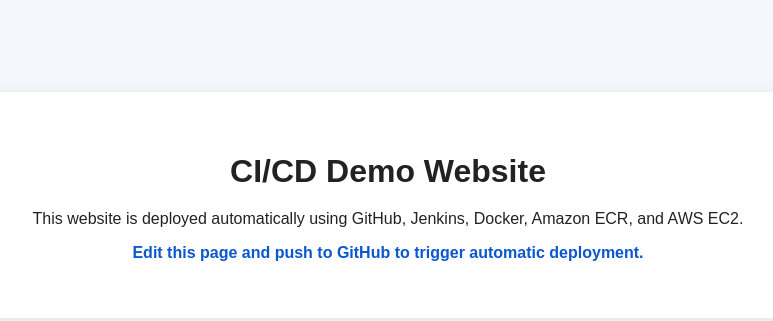
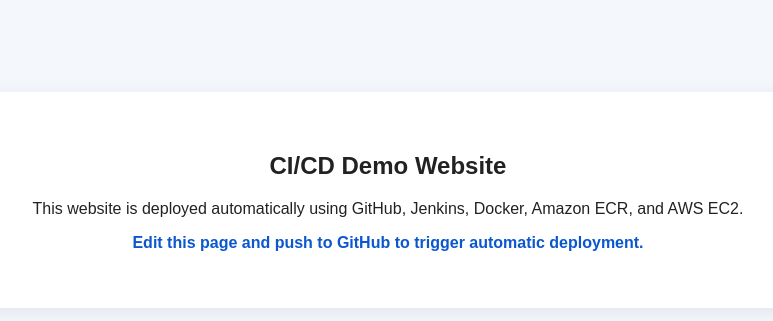
Before and after one commit to radhikaamipara/website-docker-demo, a plain HTML site: page index.html in a window 1280 px wide. Shown: the part 8-329 px from the top of the page, without its empty margins (252-1025 px from the left). Drawn offline with Linux system fonts and the light colour scheme.

Commit message:
Updated website heading

```diff
--- a/index.html
+++ b/index.html
@@ -8,7 +8,7 @@
 </head>
 <body>
   <div class="container">
-    <h1>CI/CD Demo Website</h1>
+    <h2>CI/CD Demo Website</h2>
     <p>This website is deployed automatically using GitHub, Jenkins, Docker, Amazon ECR, and AWS EC2.</p>
     <p class="highlight">Edit this page and push to GitHub to trigger automatic deployment.</p>
   </div>
```
